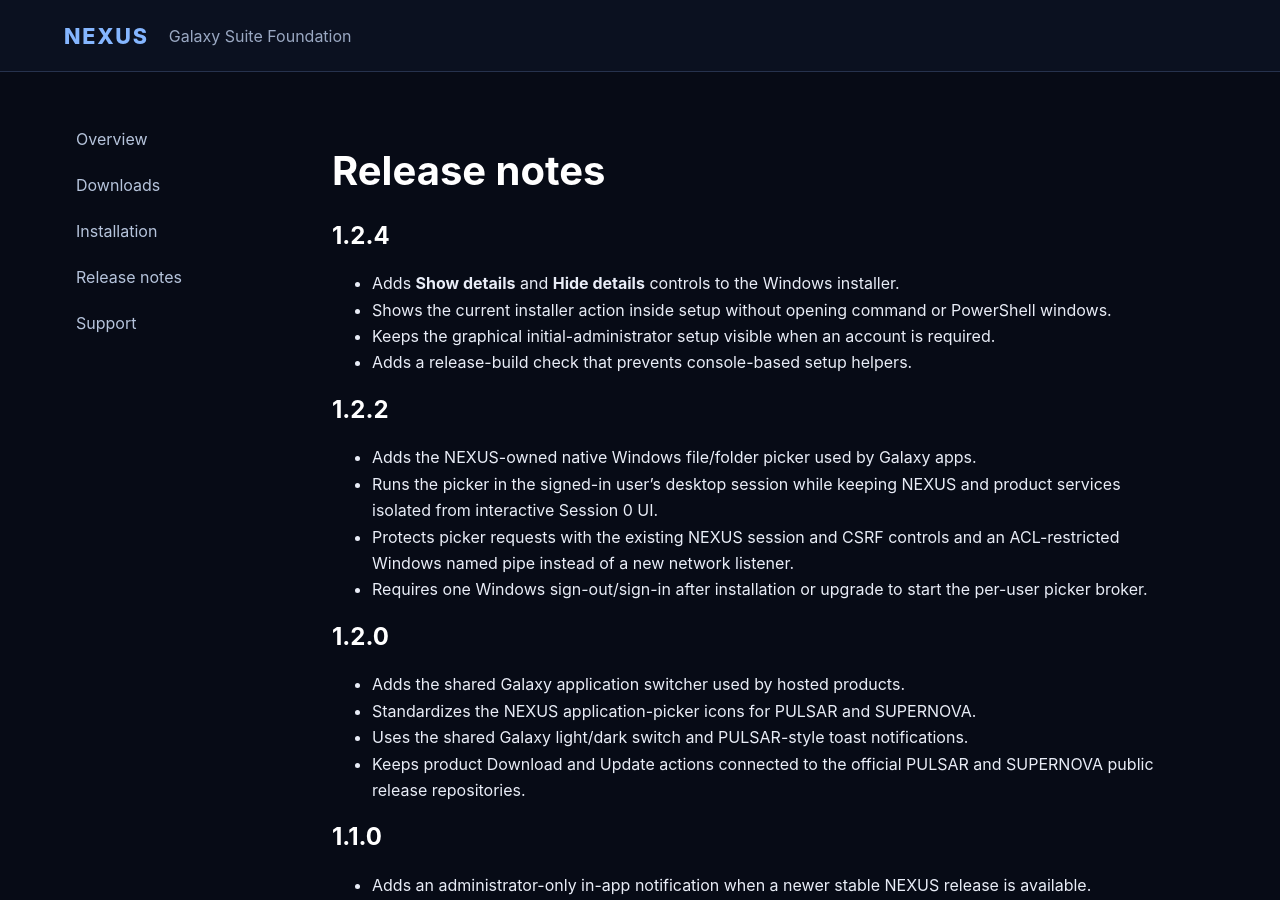
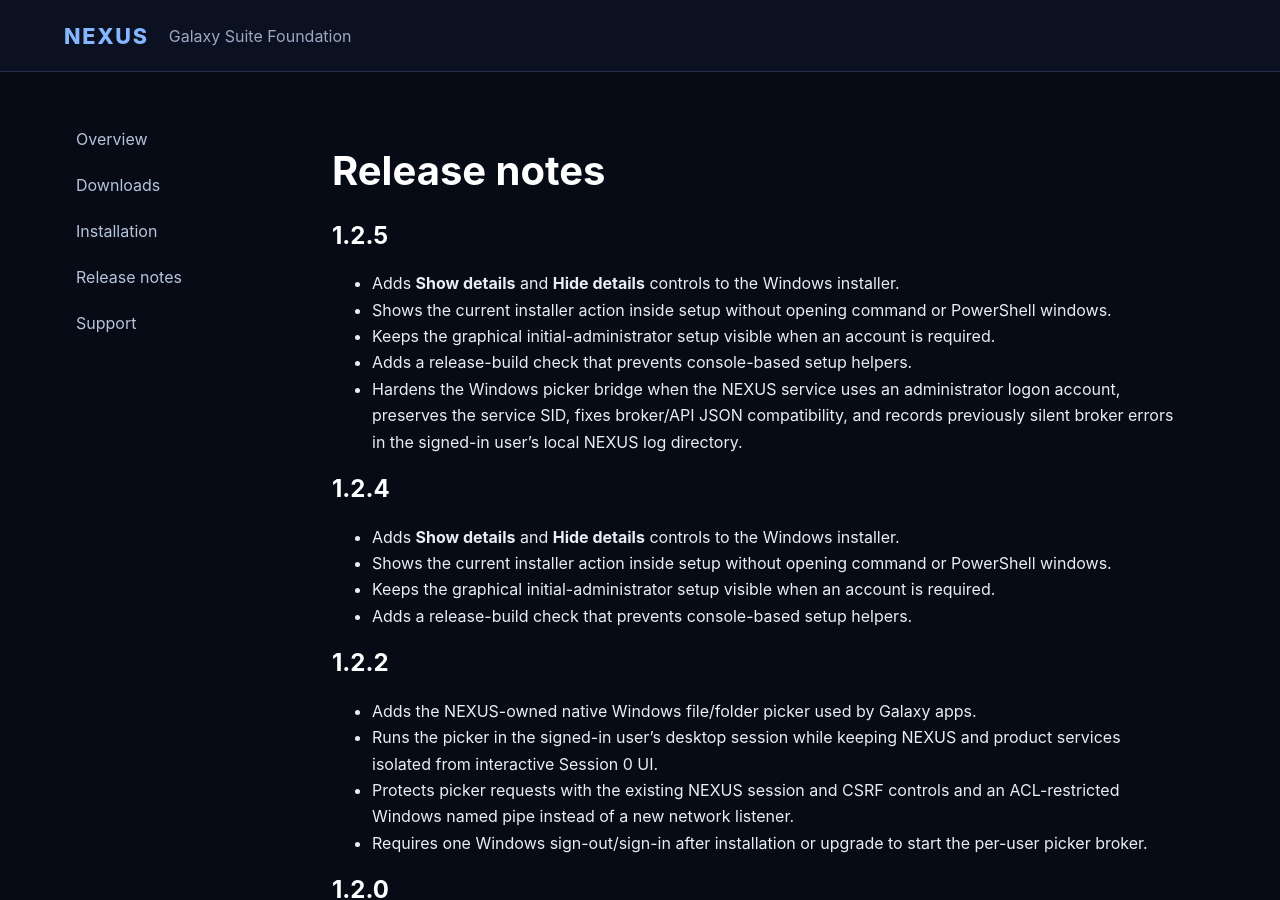
Before and after one commit to JayDubb85/NEXUS-Releases, a Jekyll site: the page built from docs/release-notes.md, in a window 1280 px wide and 900 px high. Built offline with Jekyll 4.4.1, drawn with Linux system fonts in a browser that asks for light colours.

Commit message:
Update public NEXUS distribution

```diff
--- a/docs/release-notes.md
+++ b/docs/release-notes.md
@@ -5,6 +5,17 @@ description: NEXUS release history
 ---
 
 # Release notes
+
+## 1.2.5
+
+- Adds **Show details** and **Hide details** controls to the Windows installer.
+- Shows the current installer action inside setup without opening command or PowerShell windows.
+- Keeps the graphical initial-administrator setup visible when an account is required.
+- Adds a release-build check that prevents console-based setup helpers.
+- Hardens the Windows picker bridge when the NEXUS service uses an
+  administrator logon account, preserves the service SID, fixes broker/API JSON
+  compatibility, and records previously silent broker errors in the signed-in
+  user's local NEXUS log directory.
 
 ## 1.2.4
 
```
Also changed, not shown: docs/install.md (+5 -0 lines).
